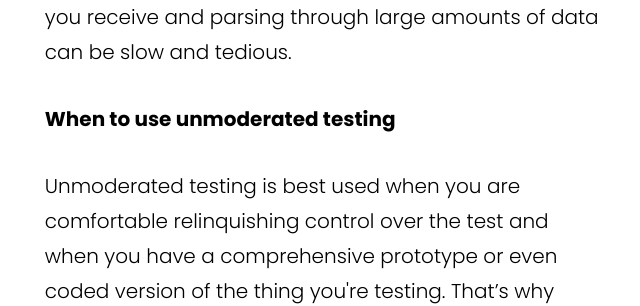
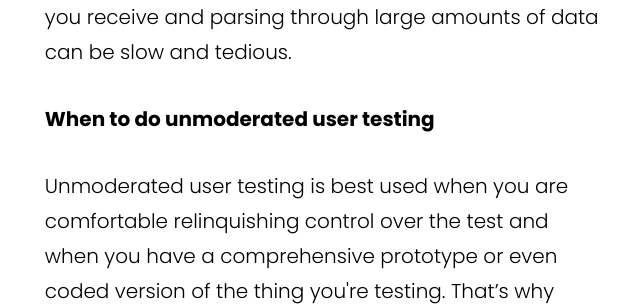
Before and after one commit to teamsixzero/teamsixzero.github.io, a Jekyll site: the page built from startusertesting/6-step-6.html, in a window 1280 px wide. Shown: the part 2402-2708 px from the top of the page, without its empty margins (530-1170 px from the left). Built offline with Jekyll 4.4.1, drawn with Linux system fonts in a browser that asks for light colours; nearby versions of some CDN libraries; some of the changed text lies outside the part shown.

Commit message:
Fix spelling

```diff
--- a/_includes/book-toc.html
+++ b/_includes/book-toc.html
@@ -215,7 +215,7 @@
     <ul class="toc__chapters">
       <li class="toc__chapter">
         <a href="/startusertesting/6-step-6/#introduction">
-          How to scale up user testings
+          How to scale up user testing
         </a>
       </li>
       <li class="toc__chapter">
--- a/startusertesting/6-step-6.html
+++ b/startusertesting/6-step-6.html
@@ -164,11 +164,11 @@
     </p>
     <p>
       <strong>
-        When to use unmoderated testing
+        When to do unmoderated user testing
       </strong>
     </p>
     <p>
-      Unmoderated testing is best used when you are comfortable relinquishing
+      Unmoderated user testing is best used when you are comfortable relinquishing
       control over the test and when you have a comprehensive prototype or even
       coded version of the thing you're testing. That’s why unmoderated testing
       really shines when the flow of your test is simple and the goal of what
```
